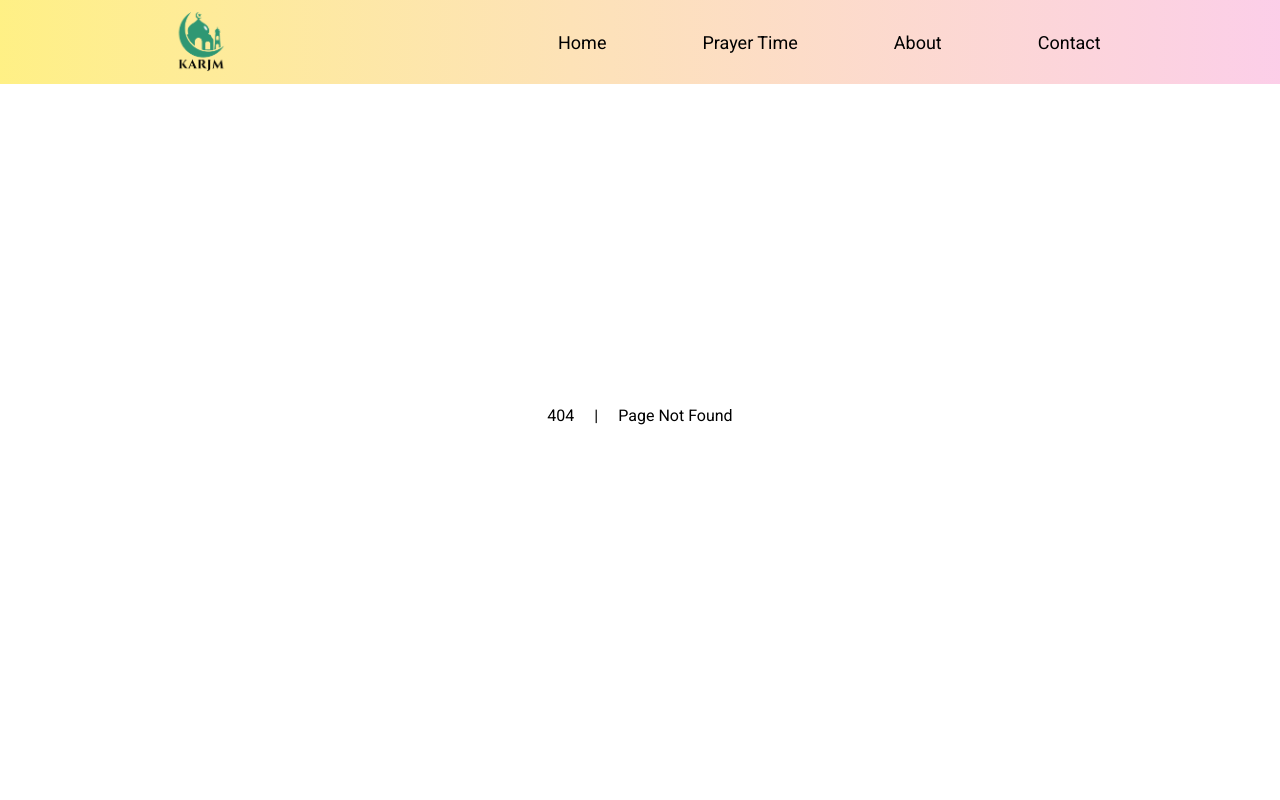
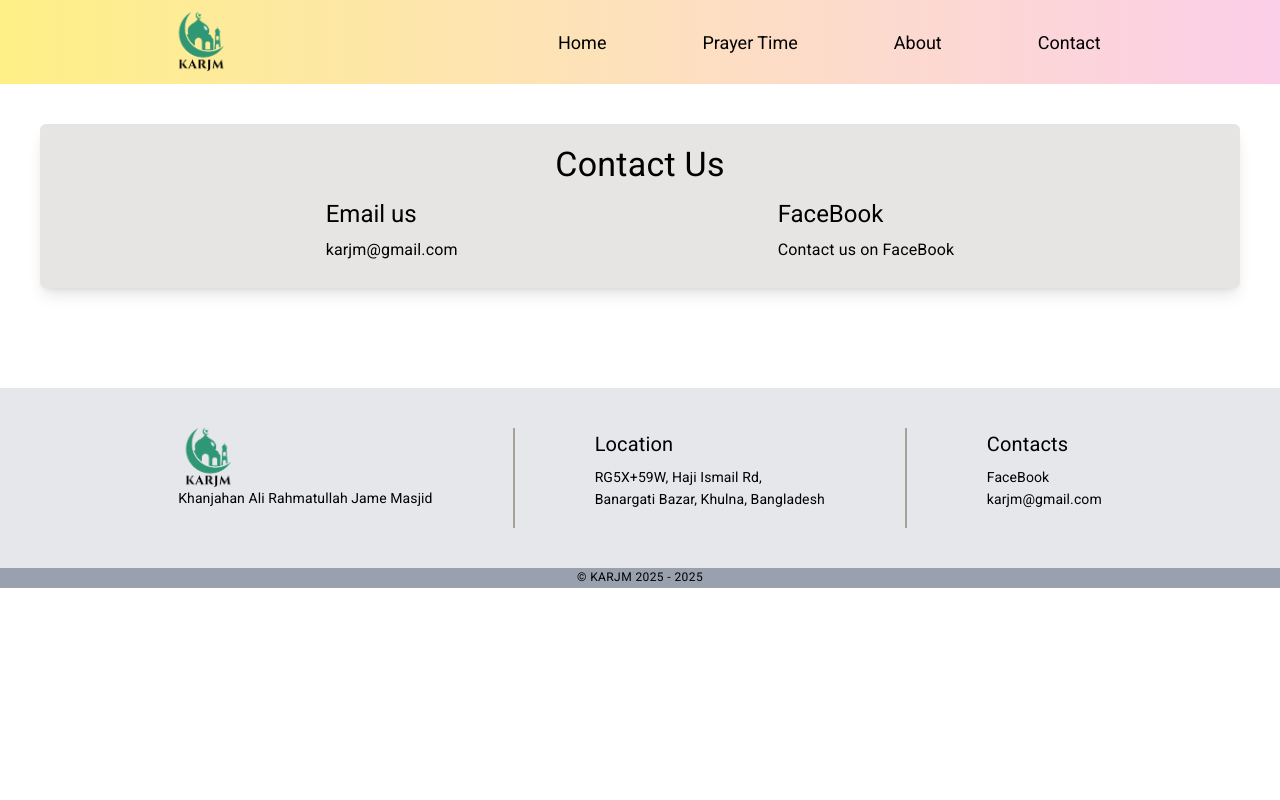
Before and after one commit to mh-sagar74/KARJM, a Next.js app: page /contact in a window 1280 px wide. Before the commit this address had no page. Shown: the top 800 px of the page. Built offline with nearby package versions, Linux system fonts and the light colour scheme.

Commit message:
contact page created

```diff
--- /dev/null
+++ b/app/about/page.js
@@ -0,0 +1,10 @@
+import { Box } from "@mui/material";
+import About from "../components/about/About";
+
+export default function page() {
+  return (
+    <Box className="p-5 shadow-lg rounded-md bg-red-50 bg-stone-200">
+      <About />
+    </Box>
+  );
+}
--- a/app/components/about/About.jsx
+++ b/app/components/about/About.jsx
@@ -13,13 +13,17 @@ export default function About() {
         architecture and tranquil atmosphere, making it a peaceful place for
         worship. The mosque provides prayer facilities only for men, ensuring
         that everyone feels welcome and comfortable. Additionally, the mosque is
-        kid-friendly. For those with mobility needs, the Khanjahan Ali
-        Rahmatullah Jame Masjid offers wheelchair amenities. There is a
-        designated prayer space available to accommodate individuals using
-        wheelchairs, ensuring that they can participate in the prayers without
-        any difficulty. While specific details about parking, toilets, and Odhu
-        facilities for wheelchair users are not provided, it can be assumed that
-        efforts are made to cater to the needs of individuals with disabilities.
+        kid-friendly.
+        <br />
+        <br />
+        For those with mobility needs, the Khanjahan Ali Rahmatullah Jame Masjid
+        offers wheelchair amenities. There is a designated prayer space
+        available to accommodate individuals using wheelchairs, ensuring that
+        they can participate in the prayers without any difficulty. While
+        specific details about parking, toilets, and Odhu facilities for
+        wheelchair users are not provided, it can be assumed that efforts are
+        made to cater to the needs of individuals with disabilities.
+        <br />
         With its friendly and helpful imam, this mosque not only serves as a
         place of worship but also as a community center. The imam is known for
         his approachability and eagerness to assist those who visit the mosque.
--- /dev/null
+++ b/app/components/contact/Contact.jsx
@@ -0,0 +1,29 @@
+import { Box, Grid2, Typography } from "@mui/material";
+
+export default function Contact() {
+  return (
+    <Box className="p-5 shadow-lg rounded-md bg-red-50 bg-stone-200">
+      <Typography variant="h4" gutterBottom>
+        <span className="text-center block">Contact Us</span>
+      </Typography>
+      <Grid2 container className="justify-center" spacing={40} rowGap={10}>
+        <Box>
+          <Typography variant="h5" gutterBottom>
+            Email us
+          </Typography>
+          <Typography variant="body1" gutterBottom>
+            karjm@gmail.com
+          </Typography>
+        </Box>
+        <Box>
+          <Typography variant="h5" gutterBottom>
+            FaceBook
+          </Typography>
+          <Typography variant="body1" gutterBottom>
+            Contact us on FaceBook
+          </Typography>
+        </Box>
+      </Grid2>
+    </Box>
+  );
+}
--- a/app/components/footer/Footer.jsx
+++ b/app/components/footer/Footer.jsx
@@ -19,6 +19,9 @@ export default function Footer() {
           </Typography>
         </Box>
         <Box>
+          <div className="border border-stone-400 h-[100px]" />
+        </Box>
+        <Box>
           <Typography variant="h6" gutterBottom>
             Location
           </Typography>
@@ -26,6 +29,9 @@ export default function Footer() {
             RG5X+59W, Haji Ismail Rd,
             <br /> Banargati Bazar, Khulna, Bangladesh
           </Typography>
+        </Box>
+        <Box>
+          <div className="border border-stone-400 h-[100px]" />
         </Box>
         <Box>
           <Typography variant="h6" gutterBottom>
--- /dev/null
+++ b/app/contact/page.js
@@ -0,0 +1,10 @@
+import { Box } from "@mui/material";
+import Contact from "../components/contact/Contact";
+
+export default function page() {
+  return (
+    <Box>
+      <Contact />
+    </Box>
+  );
+}
```
